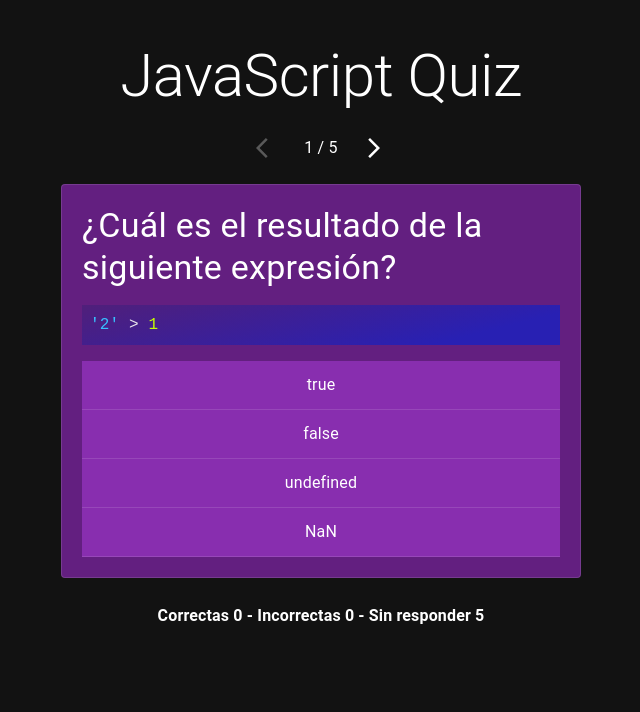
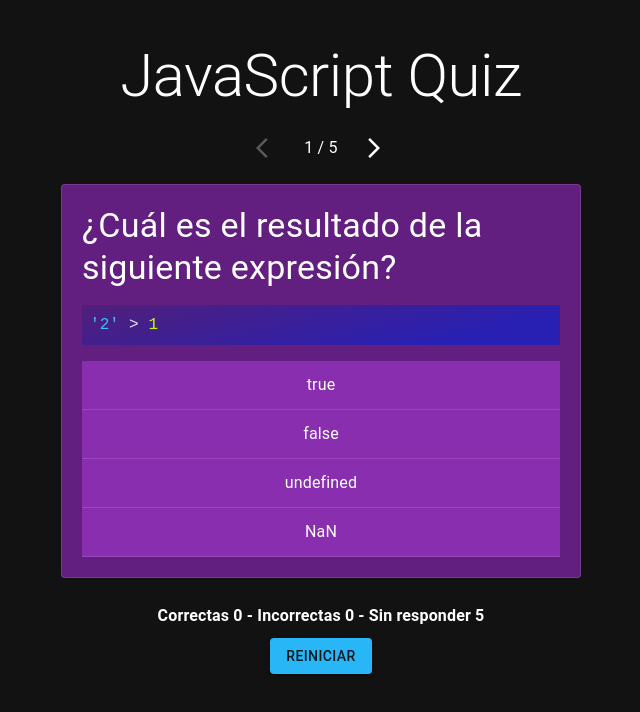
Before and after one commit to fabrinucci/simple-projects, a React (Vite) app in the folder projects/javascript-quiz-zustand/: page / in a window 1280 px wide. Both pictures are taken after a click on the button "EMPEZAR". Shown: the top 712 px of the page, without its empty margins (319-959 px from the left). Built offline with nearby package versions, Linux system fonts and the light colour scheme.

Commit message:
Add reset

```diff
--- a/projects/javascript-quiz-zustand/src/components/Footer.tsx
+++ b/projects/javascript-quiz-zustand/src/components/Footer.tsx
@@ -1,16 +1,24 @@
+import { Button } from '@mui/material';
 import { useQuestionsData } from '../hooks/useQuestionsData';
+import { useQuestionsStore } from '../store/questions.store';
 
 export const Footer = () => {
 	const { correct, incorrect, unanswered } = useQuestionsData();
+	const reset = useQuestionsStore((state) => state.reset);
+
 	return (
 		<footer
 			style={{
 				display: 'flex',
 				flexDirection: 'column',
+				alignItems: 'center',
 				gap: '10px',
 				marginTop: '10px',
 			}}>
 			<strong>{`Correctas ${correct} - Incorrectas ${incorrect} - Sin responder ${unanswered}`}</strong>
+			<Button onClick={() => reset()} color='info' variant='contained'>
+				Reiniciar
+			</Button>
 		</footer>
 	);
 };
--- a/projects/javascript-quiz-zustand/src/store/questions.store.ts
+++ b/projects/javascript-quiz-zustand/src/store/questions.store.ts
@@ -10,6 +10,7 @@
 	selectedAnswer: (questionId: number, answerIndex: number) => void;
 	getPrevQuestion: () => void;
 	getNextQuestion: () => void;
+	reset: () => void;
 }
 
 export const useQuestionsStore = create<QuestionsState>()((set, get) => ({
@@ -60,4 +61,11 @@
 			currentQuestion: nextQuestion,
 		});
 	},
+
+	reset() {
+		set({
+			questions: [],
+			currentQuestion: 0,
+		});
+	},
 }));
```
